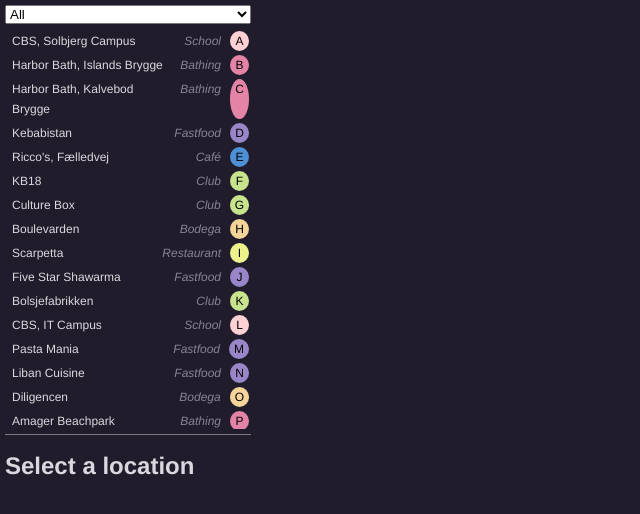
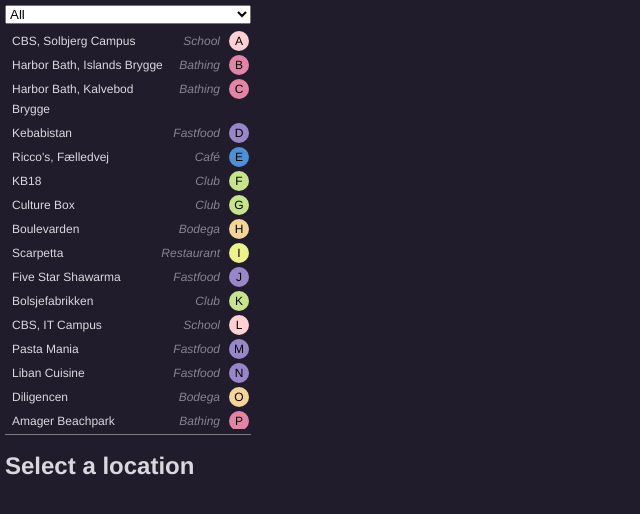
Before and after one commit to NielsLindberg/NielsLindberg.github.io, a website: page src/index.html in a window 1280 px wide. Shown: the full height of the page, 0-640 px from the left. Drawn offline with Linux system fonts and the light colour scheme; some packages are replaced by stand-ins of ours.

Commit message:
added readme

```diff
--- a/src/css/style.less
+++ b/src/css/style.less
@@ -134,6 +134,7 @@
     .flexbox > .flex-parent > .display-flex;
     .flexbox > .flex-parent > .flex-direction(row);
     .flexbox > .flex-parent > .align-center;
+    .flexbox > .flex-parent > .flex-wrap(wrap);
     width: 100%;
 }
 
@@ -149,7 +150,8 @@
 
 .list-item > .item-id {
     border-radius: 50%;
-    min-width:9px;
+    width:10px;
+    height:20px;
     text-align: center;
 }
 
```
Also changed, not shown: README.md, dist/css/style.css, src/css/style.css.
